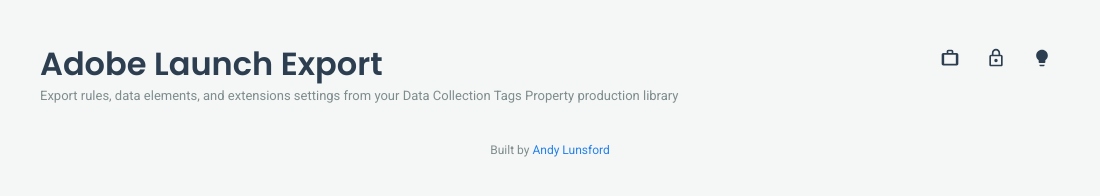
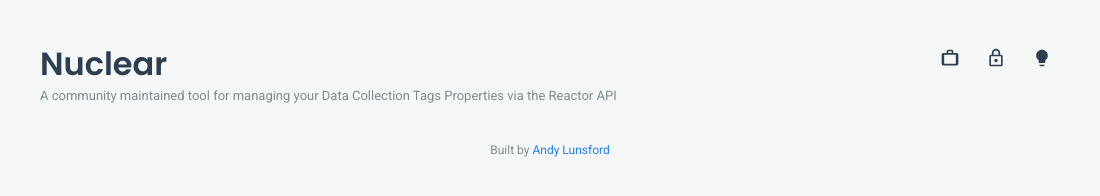
Before and after one commit to andylunsford/adobe-launch-export-tool, an Electron app: page index.html in a window 1100 px wide. Drawn offline with Linux system fonts and the light colour scheme; no server answers.

Commit message:
Updating branding and naming to support this tool doing more than exporting Launch property configuration

```diff
--- a/index.html
+++ b/index.html
@@ -2,7 +2,7 @@
 <html>
 
 <head>
-    <title>Adobe Launch Export Tool</title>
+    <title>Nuclear</title>
     <link
         href="https://fonts.googleapis.com/css2?family=Poppins:wght@400;600&family=Roboto:wght@300;400;500&display=swap"
         rel="stylesheet">
@@ -367,9 +367,9 @@
     </div>
     <div class="header-row">
         <div>
-            <h1 style="font-family: 'Poppins'; margin: 0;">Adobe Launch Export</h1>
-            <div style="font-size: 13px; color: var(--text-muted);">Export rules, data elements, and extensions settings
-                from your Data Collection Tags Property production library</div>
+            <h1 style="font-family: 'Poppins'; margin: 0;">Nuclear</h1>
+            <div style="font-size: 13px; color: var(--text-muted);">A community maintained tool for managing
+                your Data Collection Tags Properties via the Reactor API</div>
         </div>
         <div class="icon-group">
             <button class="icon-btn" onclick="togglePanel('company-panel')" title="Select Company">
```
Also changed, not shown: build/icon.png.
